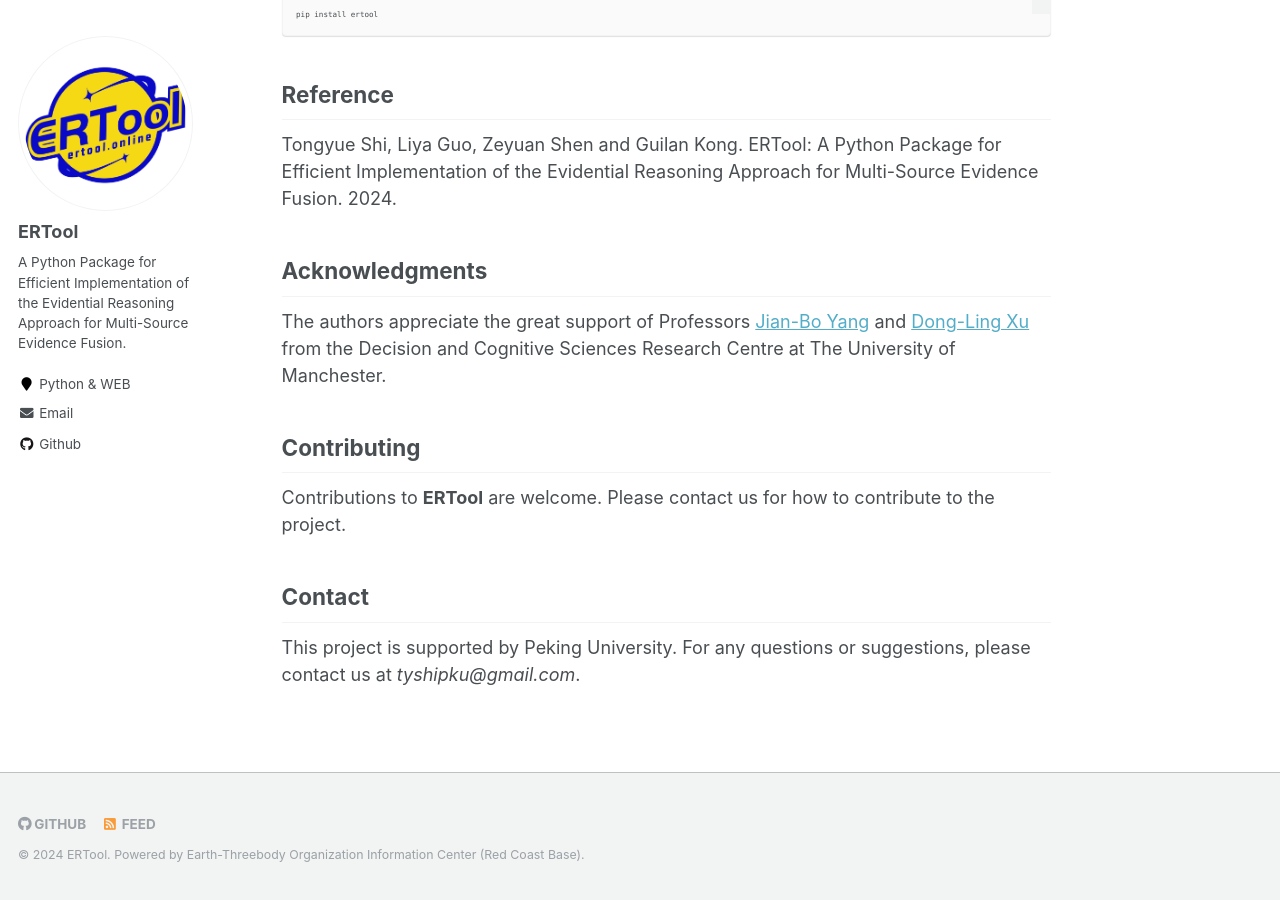
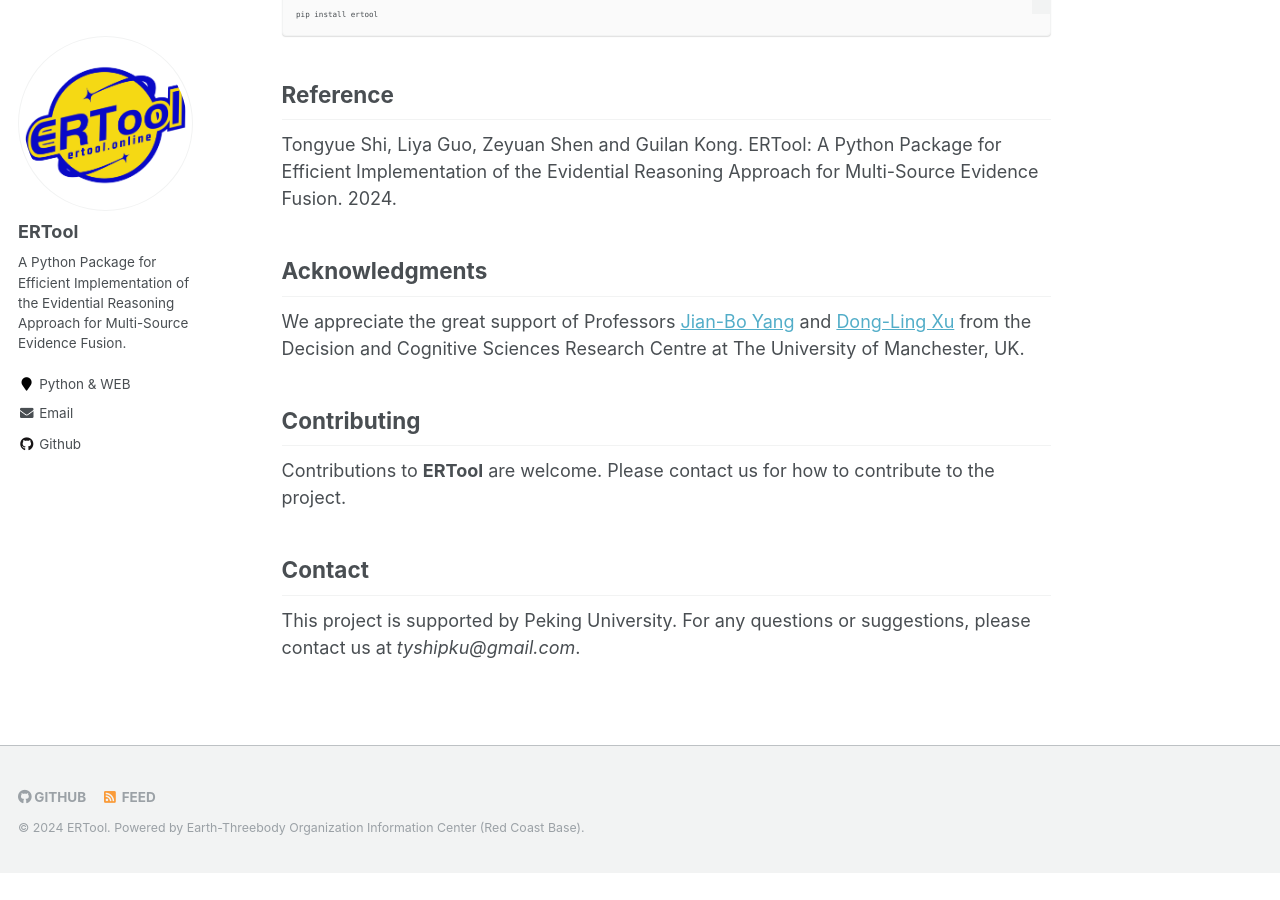
Before and after one commit to shitongyue/shitongyue.github.io, a Jekyll site: the page built from _pages/about.md, in a window 1280 px wide and 900 px high, scrolled down 580 px. Built offline with Jekyll 4.4.1, drawn with Linux system fonts in a browser that asks for light colours; after the commit the page ends 1453 px from its top, so only the background shows below that.

Commit message:
Update about.md

```diff
--- a/_pages/about.md
+++ b/_pages/about.md
@@ -26,7 +26,7 @@ pip install ertool
 Tongyue Shi, Liya Guo, Zeyuan Shen and Guilan Kong. ERTool: A Python Package for Efficient Implementation of the Evidential Reasoning Approach for Multi-Source Evidence Fusion. 2024.
 
 ## Acknowledgments
-The authors appreciate the great support of Professors [Jian-Bo Yang](https://personalpages.manchester.ac.uk/staff/jian-bo.yang/) and [Dong-Ling Xu](https://research.manchester.ac.uk/en/persons/ling.xu) from the Decision and Cognitive Sciences Research Centre at The University of Manchester.
+We appreciate the great support of Professors [Jian-Bo Yang](https://personalpages.manchester.ac.uk/staff/jian-bo.yang/) and [Dong-Ling Xu](https://research.manchester.ac.uk/en/persons/ling.xu) from the Decision and Cognitive Sciences Research Centre at The University of Manchester, UK.
 
 ## Contributing
 Contributions to **ERTool** are welcome. Please contact us for how to contribute to the project.
```
